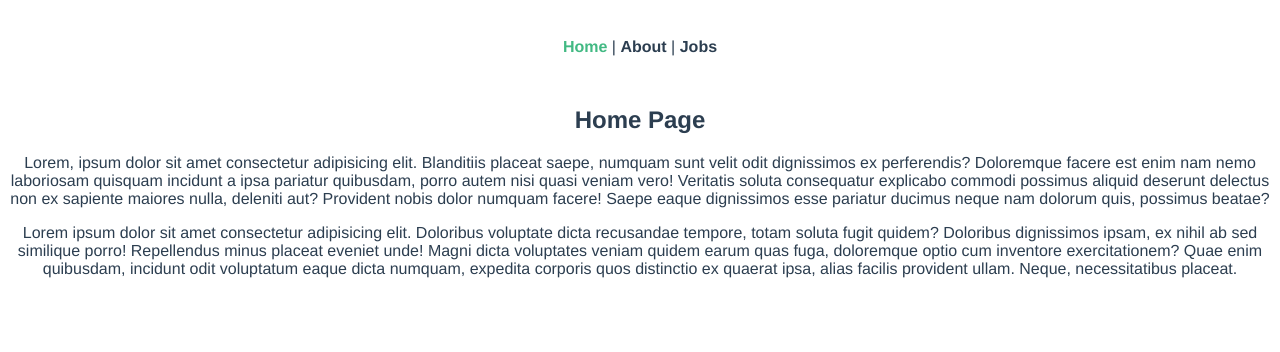
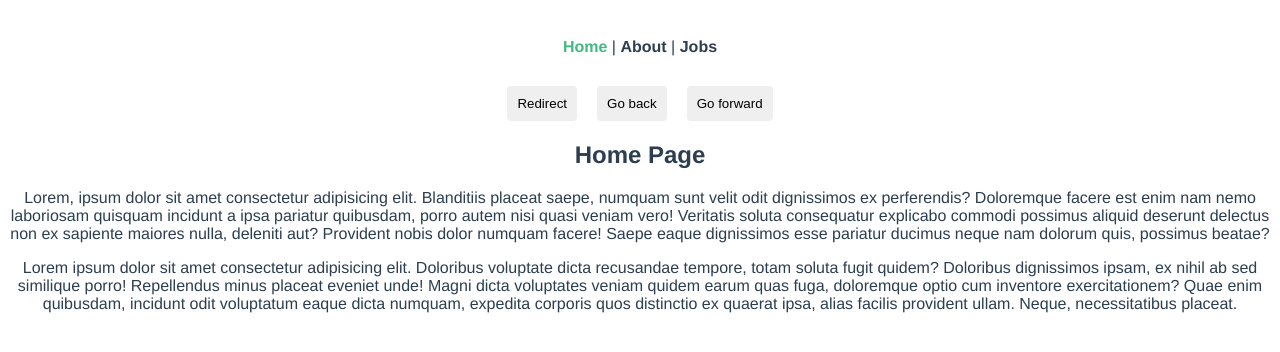
Before and after one commit to PeterOsoo/vue-ondiek-jobs-router, a Vue app: page / in a window 1280 px wide. Shown: the top 352 px of the page. Built offline with nearby package versions, Linux system fonts and the light colour scheme.

Commit message:
Programmatic navigation

```diff
--- a/src/App.vue
+++ b/src/App.vue
@@ -4,8 +4,29 @@
     <router-link :to="{ name: 'About' }">About</router-link> |
     <router-link :to="{ name: 'Jobs' }">Jobs</router-link>
   </div>
+
+  <button @click="redirect">Redirect</button>
+  <button @click="back">Go back</button>
+  <button @click="forward">Go forward</button>
+
   <router-view />
 </template>
+
+<script>
+export default {
+  methods: {
+    redirect() {
+      this.$router.push({ name: "Home" });
+    },
+    back() {
+      this.$router.go(-1);
+    },
+    forward() {
+      this.$router.go(1);
+    },
+  },
+};
+</script>
 
 <style>
 #app {
@@ -29,4 +50,11 @@
 #nav a.router-link-exact-active {
   color: #42b983;
 }
+
+button {
+  margin: 0 10px;
+  padding: 10px;
+  border: none;
+  border-radius: 4px;
+}
 </style>
```
